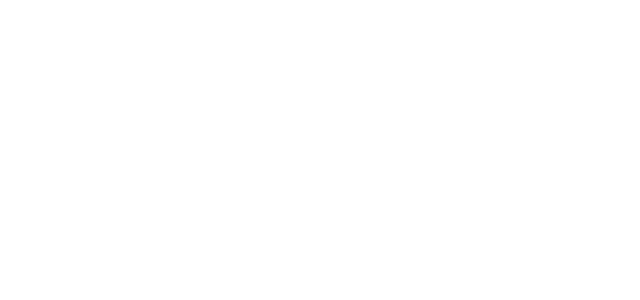
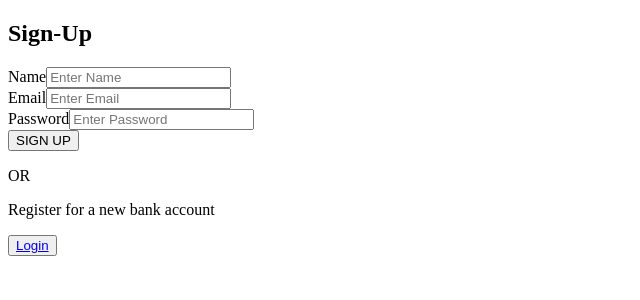
Before and after one commit to DesignedByQ/BankingApp, a React (Create React App) app: page /signup in a window 1280 px wide. Before the commit this address had no page. Shown: the top 300 px of the page, without its empty margins (0-640 px from the left). Built offline with nearby package versions, Linux system fonts and the light colour scheme.

Commit message:
added code for FE input and validation

```diff
--- a/src/App.js
+++ b/src/App.js
@@ -1,13 +1,14 @@
 import Login from "./Login"
 import React from "react";
 import {BrowserRouter, Routes, Route} from 'react-router-dom'
+import Signup from "./Signup";
 
 function App() {
     return (
         <BrowserRouter>
             <Routes>
                 <Route path='/' element={<Login />}></Route>
-                {/* <Route path='/signup' element={<Signup />}></Route> */}
+                <Route path='/signup' element={<Signup />}></Route>
             </Routes>
         </BrowserRouter>
     );
--- a/src/Login.js
+++ b/src/Login.js
@@ -1,17 +1,45 @@
 import React from "react";
+import { Link } from 'react-router-dom'
+import Validation from "./LoginValidation";
+import { useState } from "react";
 
 function Login() {
+
+    const [values, setValues] = useState({
+        email: '',
+        password: ''
+    })
+
+    const [errors, setErrors] = useState({})
+
+
+
+    const handleInput = (event) => {
+        setValues(prev => ({...prev, [event.target.name]: [event.target.value]}));
+
+    }
+
+    const handleSubmit = (event) => {
+        event.preventDefault();
+        setErrors(Validation(values));
+    }
+
     return (
         <div className="">
             <div>
-                <form action="">
+            <h2>Sign-IN</h2>
+                <form action="" onSubmit={handleSubmit}>
                     <div>
                         <label htmlFor="email">Email</label>
-                        <input type="email" placeholder="Enter Email" />
+                        <input type="email" placeholder="Enter Email" name="email"
+                        onChange={handleInput} />
+                        {errors.email && <span>{errors.email}</span>}
                     </div>
                     <div>
                         <label htmlFor="password">Password</label>
-                        <input type="password" placeholder="Enter Password" />
+                        <input type="password" placeholder="Enter Password" name="password"
+                        onChange={handleInput} />
+                        {errors.password && <span>{errors.password}</span>}
                     </div>
 
                     <button className="">LOG IN</button>
@@ -20,7 +48,7 @@ function Login() {
 
                     <p>Register for a new bank account</p>
 
-                    <button className="">Start Application</button>
+                    <button type="submit"><Link to="/signup" className="">Start Application</Link></button>
 
                 </form>
             </div>
--- /dev/null
+++ b/src/LoginValidation.js
@@ -0,0 +1,26 @@
+function Validation(values) {
+    let error = {}
+    const email_pattern = /^[^\s@]+@[^\s@]+\.[^\s@]+$/
+    const password_pattern = /^(?=.*\d)(?=.*[a-z])(?=.*[A-Z])[a-zA-Z0-9]{8,}$/
+
+    if(values.email === "") {
+        error.email = "Email should not be empty"
+    } else if(!email_pattern.test(values.email)) {
+        error.email = "Email didn't match"
+    } else {
+        error.email = ""
+    }
+
+    if(values.password === "") {
+        error.password = "Password should not be empty"
+    } else if(!password_pattern.test(values.password)) {
+        error.password = "Password didn't match"
+    } else {
+        error.password = ""
+    }
+
+    return error;
+
+}
+
+export default Validation
--- a/src/Signup.js
+++ b/src/Signup.js
@@ -0,0 +1,66 @@
+import React from 'react'
+import { Link } from 'react-router-dom';
+import Validation from './SignupValidation';
+import { useState } from 'react';
+
+
+function Signup() {
+
+    const [values, setValues] = useState({
+        name: '',
+        email: '',
+        password: ''
+    })
+
+    const [errors, setErrors] = useState({})
+
+    const handleInput = (event) => {
+        setValues(prev => ({...prev, [event.target.name]: [event.target.value]}));
+
+    }
+
+    const handleSubmit = (event) => {
+        event.preventDefault();
+        setErrors(Validation(values));
+    }
+
+  return (
+    <div className="">
+        <div>
+            <h2>Sign-Up</h2>
+            <form action="" onSubmit={handleSubmit}>
+                <div>
+                    <label htmlFor="name">Name</label>
+                    <input type="text" placeholder="Enter Name" name="name"
+                    onChange={handleInput} />
+                    {errors.name && <span>{errors.name}</span>}
+                </div>
+                <div>
+                    <label htmlFor="email">Email</label>
+                    <input type="email" placeholder="Enter Email" name="email"
+                    onChange={handleInput} />
+                    {errors.email && <span>{errors.email}</span>}
+                </div>
+                <div>
+                    <label htmlFor="password">Password</label>
+                    <input type="password" placeholder="Enter Password" name="password"
+                    onChange={handleInput} />
+                    {errors.password && <span>{errors.password}</span>}
+                </div>
+
+                <button type="submit" className="">SIGN UP</button>
+
+                <p>OR</p>
+
+                <p>Register for a new bank account</p>
+
+                <button><Link to="/" className="">Login</Link></button>
+
+            </form>
+        </div>
+    </div>
+);
+
+}
+
+export default Signup
--- /dev/null
+++ b/src/SignupValidation.js
@@ -0,0 +1,33 @@
+function Validation(values) {
+    let error = {}
+    const email_pattern = /^[^\s@]+@[^\s@]+\.[^\s@]+$/
+    const password_pattern = /^(?=.*\d)(?=.*[a-z])(?=.*[A-Z])[a-zA-Z0-9]{8,}$/
+
+    if(values.name === "") {
+        error.name = "Name should not be empty"
+    } else {
+        error.name = ""
+    }
+
+
+    if(values.email === "") {
+        error.email = "Email should not be empty"
+    } else if(!email_pattern.test(values.email)) {
+        error.email = "Email didn't match"
+    } else {
+        error.email = ""
+    }
+
+    if(values.password === "") {
+        error.password = "Password should not be empty"
+    } else if(!password_pattern.test(values.password)) {
+        error.password = "Password didn't match"
+    } else {
+        error.password = ""
+    }
+
+    return error;
+
+}
+
+export default Validation
```
